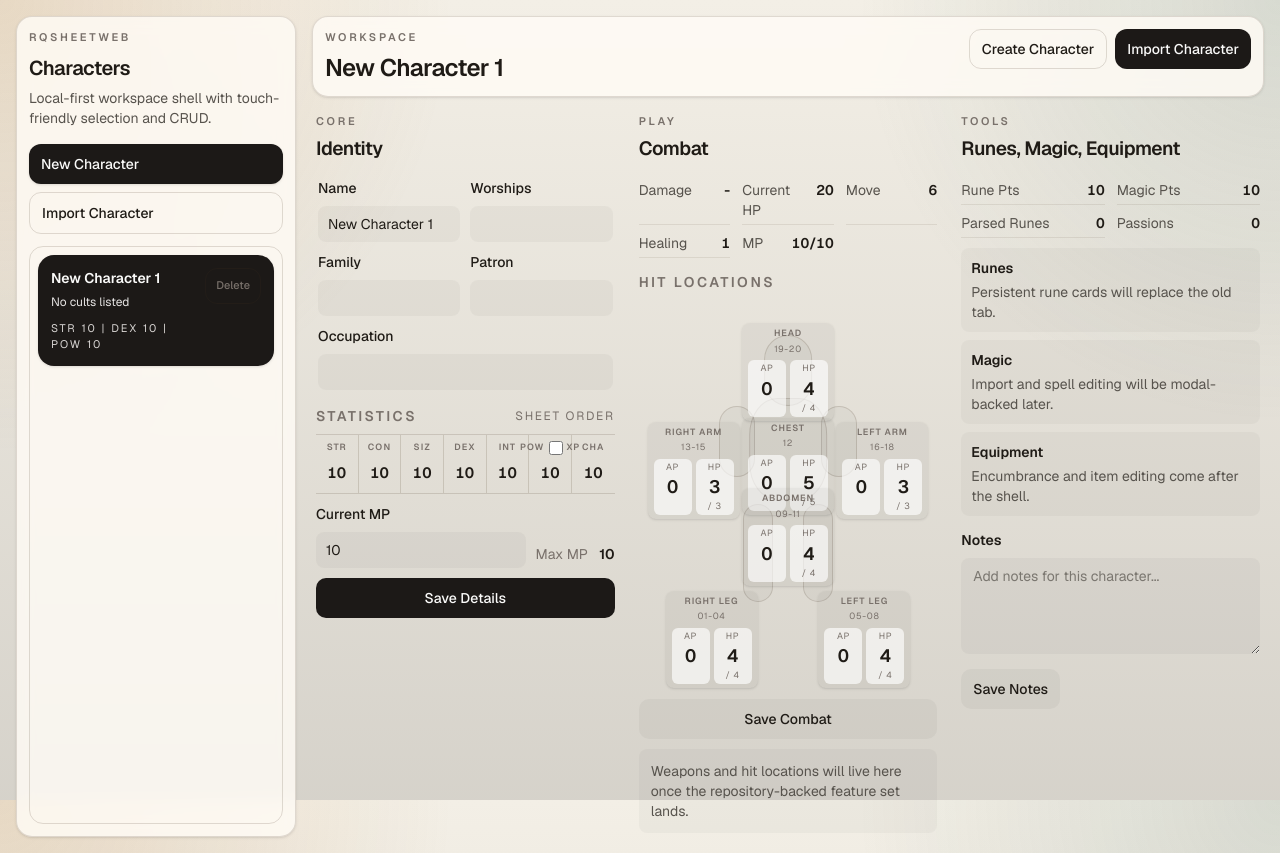
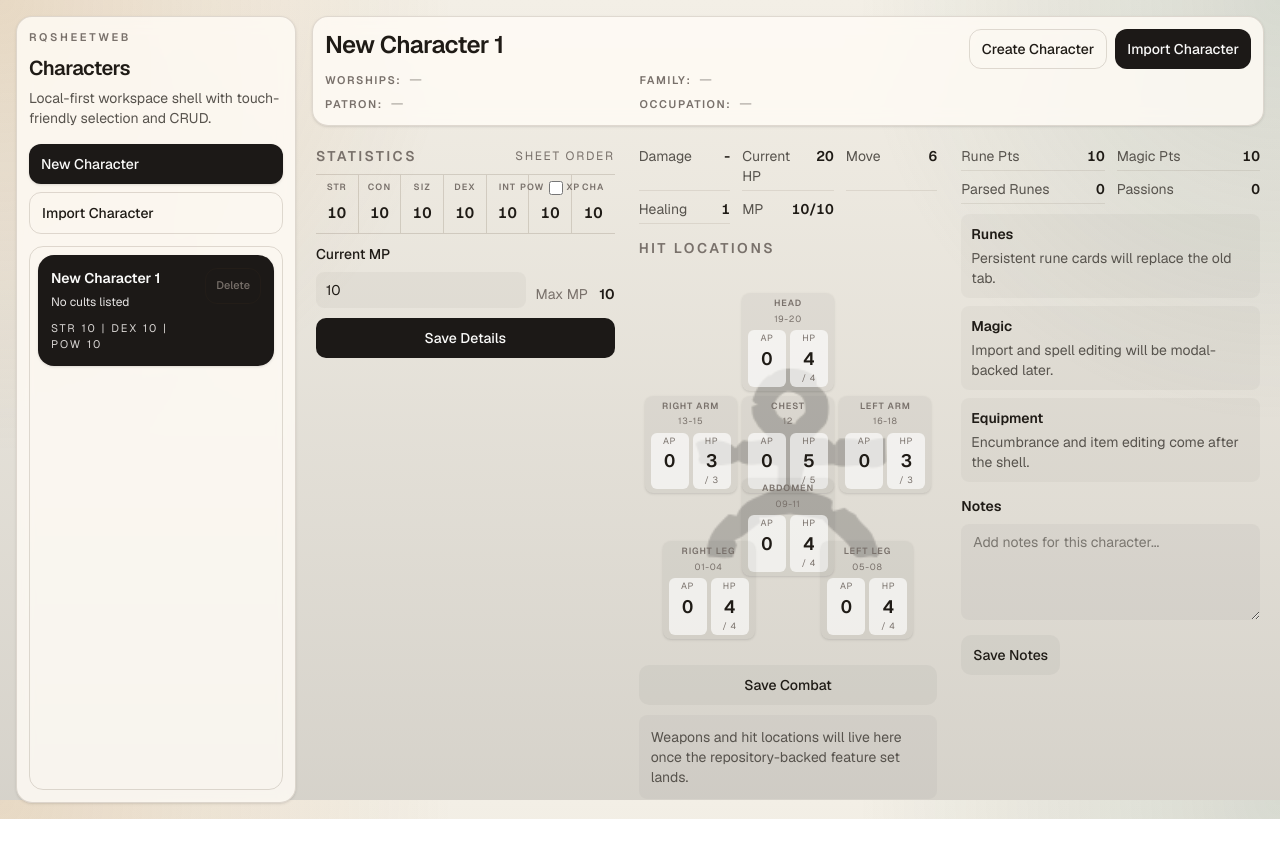
Before and after one commit to rogernolan/RQSheet, a Next.js app: page / in a window 1280 px wide. Both pictures are taken after a click on the button "New Character". After the commit the page ends 819 px from the top, so only its background shows below. Built offline with nearby package versions, Linux system fonts and the light colour scheme.

Commit message:
Refine sheet-style workspace layout

```diff
--- a/src/components/character-shell/CharacterShell.tsx
+++ b/src/components/character-shell/CharacterShell.tsx
@@ -1,5 +1,6 @@
 "use client";
 
+import Image from "next/image";
 import type { ReactNode } from "react";
 import { useEffect, useMemo, useState } from "react";
 
@@ -254,6 +255,7 @@ export function CharacterShell() {
               isLoading={isLoading}
               onCreateCharacter={handleCreateCharacter}
               onOpenImport={() => setIsImportOpen(true)}
+              onSaveCharacter={handleSaveCharacter}
             />
 
             <div className="grid flex-1 grid-cols-1 gap-x-4 gap-y-3 md:grid-cols-2 xl:grid-cols-3">
@@ -413,27 +415,68 @@ function WorkspaceHeader({
   isLoading,
   onCreateCharacter,
   onOpenImport,
+  onSaveCharacter,
 }: {
   character: Character | null;
   errorMessage: string;
   isLoading: boolean;
   onCreateCharacter: () => Promise<void>;
   onOpenImport: () => void;
+  onSaveCharacter: (character: Character) => Promise<void>;
 }) {
+  async function handleSummaryBlur(
+    field: "worships" | "family" | "patron" | "occupation",
+    value: string,
+  ) {
+    if (!character) {
+      return;
+    }
+
+    await onSaveCharacter({
+      ...character,
+      [field]: value,
+    });
+  }
+
   return (
     <header className="rounded-[16px] border border-panel-border bg-panel p-3 shadow-sm backdrop-blur">
       <div className="flex flex-col gap-3 lg:flex-row lg:items-start lg:justify-between">
         <div className="min-w-0">
-          <p className="text-[11px] font-semibold uppercase tracking-[0.24em] text-stone-500">
-            Workspace
-          </p>
-          <h2 className="mt-1.5 text-2xl font-semibold tracking-tight">
+          <h2 className="text-2xl font-semibold tracking-tight">
             {isLoading
               ? "Loading..."
               : character
                 ? getDisplayName(character)
                 : "No character selected"}
           </h2>
+          {character ? (
+            <div className="mt-2 grid gap-x-6 gap-y-1 text-sm text-stone-600 md:grid-cols-2 dark:text-stone-300">
+              <HeaderSummaryField
+                field="worships"
+                label="Worships"
+                onBlur={handleSummaryBlur}
+                value={character.worships}
+              />
+              <HeaderSummaryField
+                field="family"
+                label="Family"
+                onBlur={handleSummaryBlur}
+                value={character.family}
+              />
+              <HeaderSummaryField
+                field="patron"
+                label="Patron"
+                onBlur={handleSummaryBlur}
+                value={character.patron}
+              />
+              <HeaderSummaryField
+                field="occupation"
+                label="Occupation"
+                onBlur={handleSummaryBlur}
+                value={character.occupation}
+              />
+            </div>
+          ) : null}
           {errorMessage.length > 0 ? (
             <p className="mt-2 text-sm text-red-700 dark:text-red-300">
               {errorMessage}
@@ -470,11 +513,6 @@ function IdentityCard({
   onSaveCharacter: (character: Character) => Promise<void>;
 }) {
   const [draft, setDraft] = useState({
-    name: "",
-    worships: "",
-    family: "",
-    patron: "",
-    occupation: "",
     str: "10",
     con: "10",
     siz: "10",
@@ -489,11 +527,6 @@ function IdentityCard({
 
   useEffect(() => {
     setDraft({
-      name: character?.name ?? "",
-      worships: character?.worships ?? "",
-      family: character?.family ?? "",
-      patron: character?.patron ?? "",
-      occupation: character?.occupation ?? "",
       str: String(character?.str ?? 10),
       con: String(character?.con ?? 10),
       siz: String(character?.siz ?? 10),
@@ -517,7 +550,6 @@ function IdentityCard({
     try {
       await onSaveCharacter({
         ...character,
-        ...draft,
         str: parseNumberDraft(draft.str, character.str),
         con: parseNumberDraft(draft.con, character.con),
         siz: parseNumberDraft(draft.siz, character.siz),
@@ -537,50 +569,9 @@ function IdentityCard({
   }
 
   return (
-    <DashboardCard title="Identity" eyebrow="Core">
+    <DashboardCard>
       {character ? (
         <div className="space-y-2.5">
-          <div className="p-0.5">
-            <div className="grid gap-2.5 lg:grid-cols-2">
-              <EditableField
-                label="Name"
-                onChange={(value) =>
-                  setDraft((current) => ({ ...current, name: value }))
-                }
-                value={draft.name}
-              />
-              <EditableField
-                label="Worships"
-                onChange={(value) =>
-                  setDraft((current) => ({ ...current, worships: value }))
-                }
-                value={draft.worships}
-              />
-              <EditableField
-                label="Family"
-                onChange={(value) =>
-                  setDraft((current) => ({ ...current, family: value }))
-                }
-                value={draft.family}
-              />
-              <EditableField
-                label="Patron"
-                onChange={(value) =>
-                  setDraft((current) => ({ ...current, patron: value }))
-                }
-                value={draft.patron}
-              />
-              <div className="lg:col-span-2">
-                <EditableField
-                  label="Occupation"
-                  onChange={(value) =>
-                    setDraft((current) => ({ ...current, occupation: value }))
-                  }
-                  value={draft.occupation}
-                />
-              </div>
-            </div>
-          </div>
           <div className="pt-1">
             <div className="flex items-center justify-between gap-3">
               <h4 className="text-sm font-semibold uppercase tracking-[0.18em] text-stone-500">
@@ -699,7 +690,7 @@ function CombatCard({
   }
 
   return (
-    <DashboardCard title="Combat" eyebrow="Play">
+    <DashboardCard>
       {character ? (
         <div className="space-y-2.5">
           <div className="grid grid-cols-3 gap-x-3 gap-y-1 text-sm sm:grid-cols-2 xl:grid-cols-3">
@@ -796,15 +787,19 @@ function HitLocationBodyLayout({
 
   return (
     <div className="relative mx-auto aspect-[0.76] w-full max-w-[332px]">
-      <div className="absolute left-1/2 top-[10%] h-[18%] w-[16%] -translate-x-1/2 rounded-full border border-panel-border bg-black/[0.03] dark:bg-white/[0.03]" />
-      <div className="absolute left-1/2 top-[26%] h-[26%] w-[26%] -translate-x-1/2 rounded-[36%] border border-panel-border bg-black/[0.03] dark:bg-white/[0.03]" />
-      <div className="absolute left-[27%] top-[28%] h-[18%] w-[12%] rounded-full border border-panel-border bg-black/[0.03] dark:bg-white/[0.03]" />
-      <div className="absolute right-[27%] top-[28%] h-[18%] w-[12%] rounded-full border border-panel-border bg-black/[0.03] dark:bg-white/[0.03]" />
-      <div className="absolute left-[35%] top-[53%] h-[25%] w-[10%] rounded-full border border-panel-border bg-black/[0.03] dark:bg-white/[0.03]" />
-      <div className="absolute right-[35%] top-[53%] h-[25%] w-[10%] rounded-full border border-panel-border bg-black/[0.03] dark:bg-white/[0.03]" />
+      <div className="absolute inset-[5%_16%_4%_16%] flex items-center justify-center">
+        <Image
+          alt=""
+          aria-hidden="true"
+          className="h-full w-full object-contain opacity-20 grayscale dark:opacity-16"
+          draggable="false"
+          fill
+          src="/rune-man.png"
+        />
+      </div>
 
       <HitLocationBadge
-        className="left-1/2 top-[7%] -translate-x-1/2"
+        className="left-1/2 top-[8%] -translate-x-1/2"
         currentHPValue={draft.head?.currentHP ?? String(byKey.head?.currentHP ?? 0)}
         armourValue={draft.head?.armour ?? String(byKey.head?.armour ?? 0)}
         location={byKey.head}
@@ -812,7 +807,7 @@ function HitLocationBodyLayout({
         onCurrentHPChange={(value) => onCurrentHPChange("head", value)}
       />
       <HitLocationBadge
-        className="left-1/2 top-[31%] -translate-x-1/2"
+        className="left-1/2 top-[34%] -translate-x-1/2"
         currentHPValue={draft.chest?.currentHP ?? String(byKey.chest?.currentHP ?? 0)}
         armourValue={draft.chest?.armour ?? String(byKey.chest?.armour ?? 0)}
         location={byKey.chest}
@@ -820,7 +815,7 @@ function HitLocationBodyLayout({
         onCurrentHPChange={(value) => onCurrentHPChange("chest", value)}
       />
       <HitLocationBadge
-        className="left-1/2 top-[49%] -translate-x-1/2"
+        className="left-1/2 top-[55%] -translate-x-1/2"
         currentHPValue={
           draft.abdomen?.currentHP ?? String(byKey.abdomen?.currentHP ?? 0)
         }
@@ -830,7 +825,7 @@ function HitLocationBodyLayout({
         onCurrentHPChange={(value) => onCurrentHPChange("abdomen", value)}
       />
       <HitLocationBadge
-        className="left-[3%] top-[32%]"
+        className="left-[2%] top-[34%]"
         currentHPValue={
           draft.rightArm?.currentHP ?? String(byKey.rightArm?.currentHP ?? 0)
         }
@@ -840,7 +835,7 @@ function HitLocationBodyLayout({
         onCurrentHPChange={(value) => onCurrentHPChange("rightArm", value)}
       />
       <HitLocationBadge
-        className="right-[3%] top-[32%]"
+        className="right-[2%] top-[34%]"
         currentHPValue={
           draft.leftArm?.currentHP ?? String(byKey.leftArm?.currentHP ?? 0)
         }
@@ -850,7 +845,7 @@ function HitLocationBodyLayout({
         onCurrentHPChange={(value) => onCurrentHPChange("leftArm", value)}
       />
       <HitLocationBadge
-        className="left-[9%] top-[75%]"
+        className="left-[8%] top-[71%]"
         currentHPValue={
           draft.rightLeg?.currentHP ?? String(byKey.rightLeg?.currentHP ?? 0)
         }
@@ -860,7 +855,7 @@ function HitLocationBodyLayout({
         onCurrentHPChange={(value) => onCurrentHPChange("rightLeg", value)}
       />
       <HitLocationBadge
-        className="right-[9%] top-[75%]"
+        className="right-[8%] top-[71%]"
         currentHPValue={
           draft.leftLeg?.currentHP ?? String(byKey.leftLeg?.currentHP ?? 0)
         }
@@ -966,7 +961,7 @@ function RunesMagicCard({
   }
 
   return (
-    <DashboardCard title="Runes, Magic, Equipment" eyebrow="Tools">
+    <DashboardCard>
       {character ? (
         <div className="space-y-2.5">
           <div className="grid grid-cols-2 gap-x-3 gap-y-1 text-sm">
@@ -1198,23 +1193,11 @@ function formatSectionLabel(section: string): string {
 }
 
 function DashboardCard({
-  title,
-  eyebrow,
   children,
 }: {
-  title: string;
-  eyebrow: string;
   children: ReactNode;
 }) {
-  return (
-    <article className="min-w-0 px-1 py-1">
-      <p className="text-[11px] font-semibold uppercase tracking-[0.24em] text-stone-500">
-        {eyebrow}
-      </p>
-      <h3 className="mt-1.5 text-[1.2rem] font-semibold tracking-tight">{title}</h3>
-      <div className="mt-3">{children}</div>
-    </article>
-  );
+  return <article className="min-w-0 px-1 py-1">{children}</article>;
 }
 
 function CompactMetric({
@@ -1232,22 +1215,31 @@ function CompactMetric({
   );
 }
 
-function EditableField({
+function HeaderSummaryField({
+  field,
   label,
-  onChange,
+  onBlur,
   value,
 }: {
+  field: "worships" | "family" | "patron" | "occupation";
   label: string;
-  onChange: (value: string) => void;
+  onBlur: (
+    field: "worships" | "family" | "patron" | "occupation",
+    value: string,
+  ) => Promise<void>;
   value: string;
 }) {
   return (
-    <label className="block">
-      <span className="mb-2 block text-sm font-medium">{label}</span>
+    <label className="flex min-w-0 items-baseline gap-2">
+      <span className="shrink-0 text-[11px] font-semibold uppercase tracking-[0.14em] text-stone-500">
+        {label}:
+      </span>
       <input
-        className="min-h-9 w-full rounded-[8px] bg-black/[0.035] px-2.5 py-1.5 text-sm outline-none dark:bg-white/[0.04]"
-        onChange={(event) => onChange(event.target.value)}
-        value={value}
+        className="min-w-0 flex-1 bg-transparent text-sm text-foreground outline-none placeholder:text-stone-400"
+        defaultValue={value}
+        key={`${field}-${value}`}
+        onBlur={(event) => void onBlur(field, event.target.value)}
+        placeholder="—"
       />
     </label>
   );
```
Also changed, not shown: public/rune-man.png (added).
